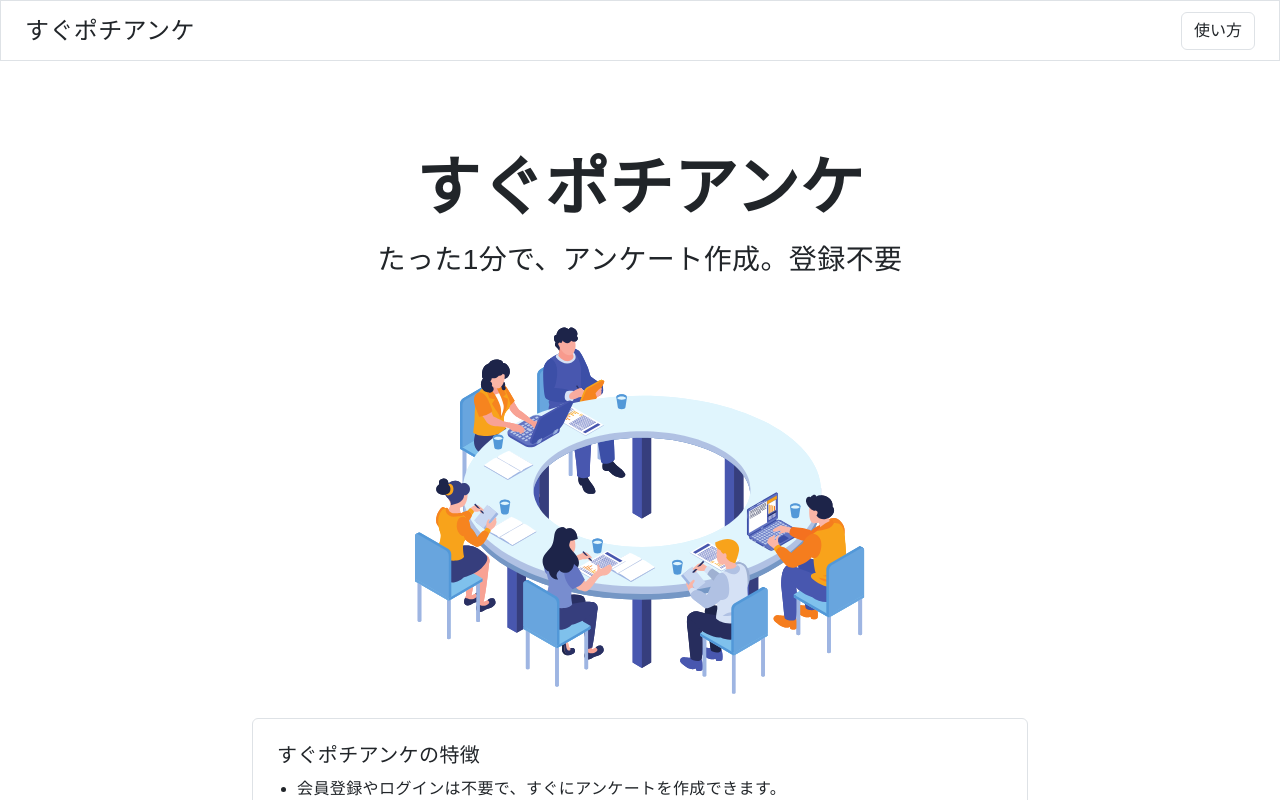
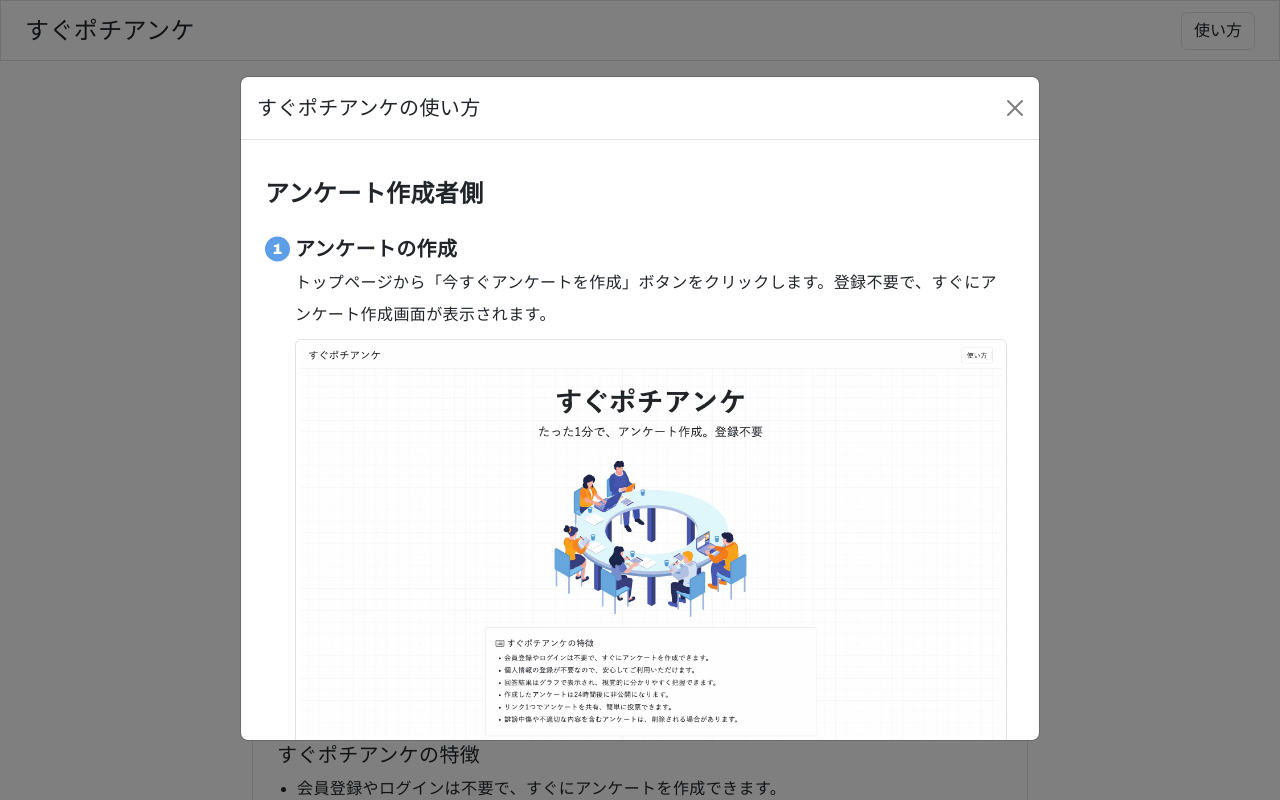
Before and after one commit to hayatonjp/sugupochi_frontend, a Vue app: page / in a window 1280 px wide. Both pictures are taken after a click on the button "使い方". Shown: the top 800 px of the page. Built offline with nearby package versions, Linux system fonts and the light colour scheme.

Commit message:
feat: 使い方モーダル追加

```diff
--- a/src/App.vue
+++ b/src/App.vue
@@ -1,11 +1,7 @@
-<script setup>
-import { RouterView } from 'vue-router'
-</script>
-
 <template>
   <header class="d-flex justify-content-between align-items-center py-2 px-4 bg-white border fixed-top">
     <a href="/" class="text-reset text-decoration-none fs-4">すぐポチアンケ</a>
-    <button type="button" class="btn btn-link text-reset text-decoration-none border cursor-pointer" data-bs-toggle="modal" data-bs-target="#howto_modal">使い方</button>
+    <button type="button" class="btn btn-link text-reset text-decoration-none border cursor-pointer" @click="openModal">使い方</button>
   </header>
   <main class="main">
     <RouterView />
@@ -35,6 +31,31 @@ import { RouterView } from 'vue-router'
           </small>
       </div>
   </footer>
+  <HowToModal v-if="isModalVisible" @close="closeModal"/>
 </template>
 
-<style scoped></style>
+<script>
+import { RouterView } from 'vue-router'
+import HowToModal from './views/HowToModal.vue'
+export default {
+    data() {
+        return {
+            isModalVisible: false,
+        };
+    },
+    components: {
+        RouterView,
+        HowToModal,
+    },
+    methods: {
+        openModal() {
+            this.isModalVisible = true;
+            document.body.classList.add('modal-open')
+        },
+        closeModal() {
+            this.isModalVisible = false;
+            document.body.classList.remove('modal-open')
+        },
+    },
+}
+</script>
--- a/src/assets/app.scss
+++ b/src/assets/app.scss
@@ -151,3 +151,7 @@ footer {
         text-decoration: underline;
     }
 }
+
+body.modal-open {
+  overflow: hidden;
+}
--- /dev/null
+++ b/src/views/HowToModal.vue
@@ -0,0 +1,134 @@
+<template>
+    <div class="modal py-5 d-block modal-bg" id="howto_modal" tabindex="-1" aria-labelledby="howto_modal_label" @click.self="() => $emit('close')">
+        <div class="modal-dialog modal-lg">
+            <div class="modal-content">
+                <div class="modal-header">
+                    <h5 class="modal-title" id="howto_modal_label">すぐポチアンケの使い方</h5>
+                    <button type="button" class="btn-close" data-bs-dismiss="modal" aria-label="Close"></button>
+                </div>
+                <div class="modal-body overflow-auto p-4">
+                    <h4 class="my-3 fw-bold">アンケート作成者側</h4>
+                    <ol class="p-0 m-0">
+                        <li>
+                            <span class="fw-bold fs-5">アンケートの作成</span>
+                            <p class="my-0">トップページから「今すぐアンケートを作成」ボタンをクリックします。登録不要で、すぐにアンケート作成画面が表示されます。</p>
+                            <div class="border rounded p-1 mt-2">
+                                <img src="/images/howto1.jpg?20250525-2" alt="アンケートの作成" class="img-fluid">
+                            </div>
+                        </li>
+                        <li>
+                            <span class="fw-bold fs-5">アンケート項目の入力</span><br>
+                            <p class="my-0">必要項目を記入後、「アンケート作成」ボタンをクリックすると、アンケートが作成されます。</p>
+                            <div class="border rounded p-1 mt-2">
+                                <img src="/images/howto2.jpg?20250525-2" alt="アンケート項目の入力" class="img-fluid">
+                            </div>
+                        </li>
+                        <li>
+                            <span class="fw-bold fs-5">アンケート作成完了！</span><br>
+                            <p class="my-0">
+                                アンケートが作成されると、パスコードと共有リンクが表示されます。
+                                投票画面で認証するパスコードと投票画面の共有リンクを投票者にシェアしましょう。
+                            </p>
+                            <div class="border rounded p-1 mt-2">
+                                <img src="/images/howto3.jpg?20250525-2" alt="アンケート作成完了" class="img-fluid">
+                            </div>
+                        </li>
+                    </ol>
+                    <h4 class="mt-5 mb-3 fw-bold">投票者側</h4>
+                    <ol class="p-0 m-0">
+                        <li>
+                            <span class="fw-bold fs-5">パスコードの入力</span><br>
+                            <p class="my-0">
+                                投票画面に遷移すると、パスコードの入力画面が表示されます。
+                                アンケート作成者から共有されたパスコードを入力してください。
+                            </p>
+                            <div class="border rounded p-1 mt-2">
+                                <img src="/images/howto4.jpg?20250525-2" alt="パスコードの入力" class="img-fluid">
+                            </div>
+                        </li>
+                        <li>
+                            <span class="fw-bold fs-5">投票する</span><br>
+                            <p class="my-0">
+                                選択肢を選択し、「投票する」ボタンをクリックします。
+                            </p>
+                            <div class="border rounded p-1 mt-2">
+                                <img src="/images/howto5.jpg?20250525-2" alt="投票する" class="img-fluid">
+                            </div>
+                        </li>
+                        <li>
+                            <span class="fw-bold fs-5">投票完了！</span><br>
+                            <p class="my-0">
+                                投票が完了したら、投票結果を確認することができます。
+                            </p>
+                            <div class="border rounded p-1 mt-2">
+                                <img src="/images/howto6.jpg?20250525-2" alt="投票完了" class="img-fluid">
+                            </div>
+                        </li>
+                        <li>
+                            <span class="fw-bold fs-5">投票結果を見る</span><br>
+                            <p class="my-0">
+                                投票結果画面にて、投票結果をグラフで確認することができます。
+                            </p>
+                            <div class="border rounded p-1 mt-2">
+                                <img src="/images/howto7.jpg?20250525-2" alt="投票結果を見る" class="img-fluid">
+                            </div>
+                        </li>
+                    </ol>
+                </div>
+            </div>
+        </div>
+    </div>
+</template>
+
+<style lang="scss" scoped>
+ol {
+    counter-reset:number; /*数字をリセット*/
+    list-style-type: none!important; /*数字を一旦消す*/
+    padding:0.5em;
+}
+
+ol li {
+    position: relative;
+    padding-left: 30px;
+    line-height: 2rem;
+    padding: 0.5em 0.5em 0.5em 30px;
+
+    &:not(:first-child) {
+        margin-top: 1.5rem;
+    }
+}
+
+ol li:before{
+    /* 以下数字をつける */
+    position: absolute;
+    counter-increment: number;
+    content: counter(number);
+    /*以下数字のデザイン変える*/
+    display:inline-block;
+    background: #5c9ee7;
+    color: white;
+    font-family: 'Avenir','Arial Black','Arial',sans-serif;
+    font-weight:bold;
+    font-size: 15px;
+    border-radius: 50%;
+    left: 0;
+    width: 25px;
+    height: 25px;
+    line-height: 25px;
+    text-align: center;
+    /*以下 上下中央寄せのため*/
+    top: 24px;
+    -webkit-transform: translateY(-50%);
+    transform: translateY(-50%);
+}
+.modal-bg {
+    background-color: rgba(0, 0, 0, 0.5);
+}
+.modal-body {
+    height: 600px;
+
+    @media screen and (max-width: 768px) {
+        height: 500px;
+    }
+}
+</style>
```
